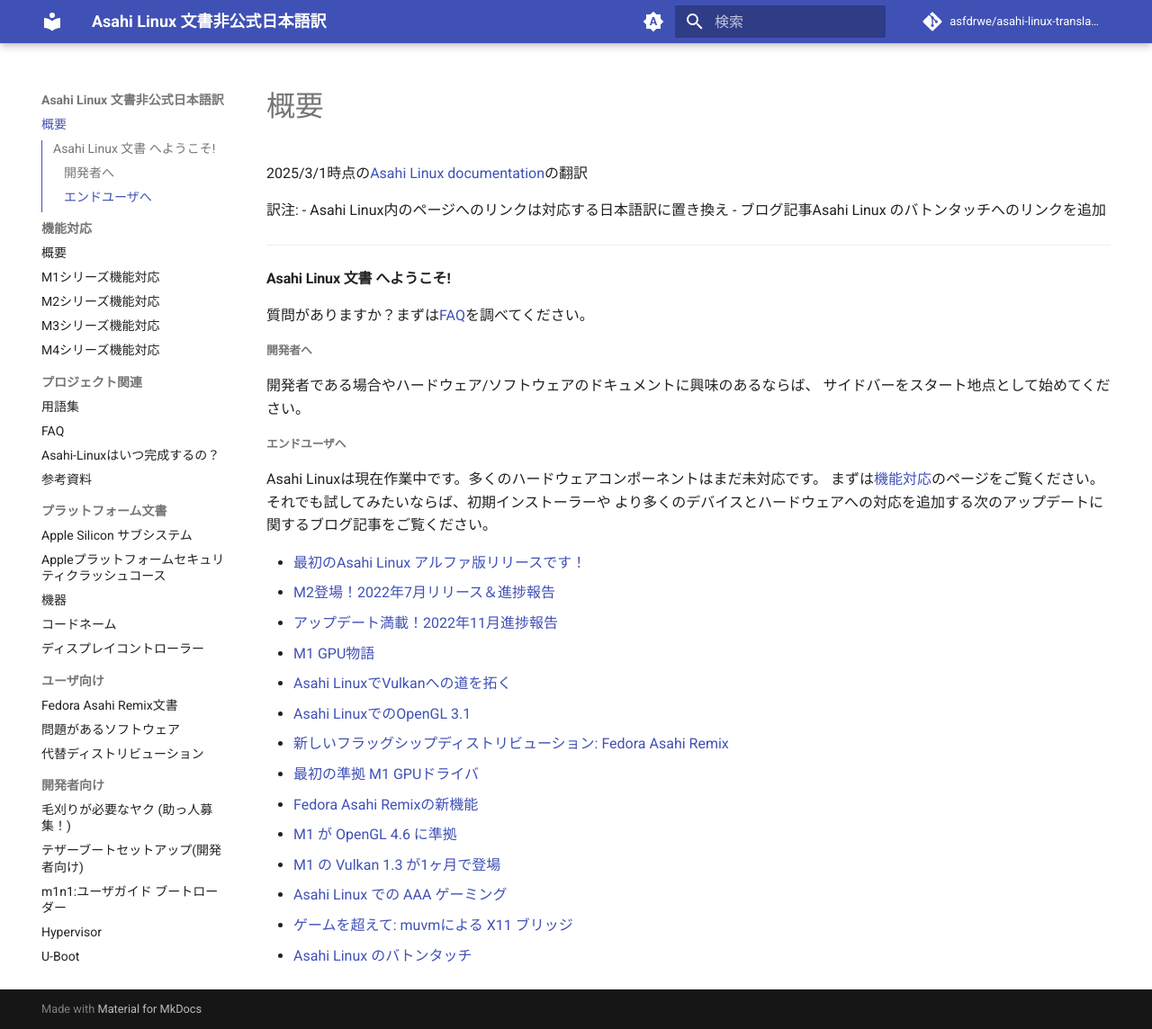
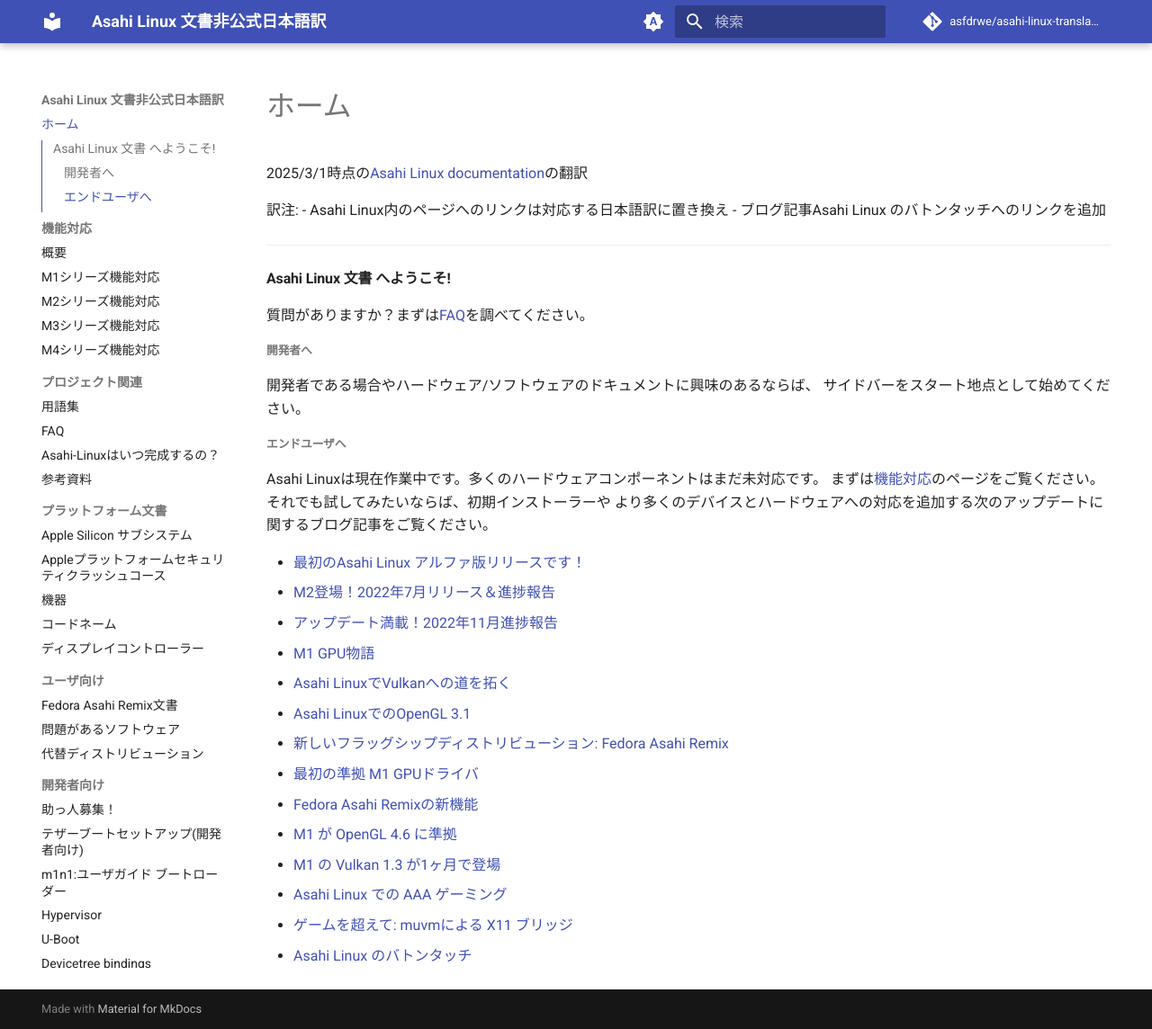
Before and after one commit to asfdrwe/asahi-linux-translations, an MkDocs documentation site: the page built from docs/index.md, in a window 1280 px wide and 1144 px high. Shown: the whole window at 90% size. Built offline with MkDocs 1.6.1 and Material for MkDocs 9.7.7, drawn with Linux system fonts in a browser that asks for light colours; comment, search, counter and statistics services are not loaded; some of the changed lines change nothing that is shown.

Commit message:
Update mkdocs.yml

```diff
--- a/mkdocs.yml
+++ b/mkdocs.yml
@@ -5,36 +5,36 @@
 repo_name: asfdrwe/asahi-linux-translations
 
 nav:
-  - 概要: index.md
+  - ホーム: index.md
   - 機能対応:
-    - 概要: Feature-Support.md
-    - M1シリーズ機能対応: M1-Series-Feature-Support.md
-    - M2シリーズ機能対応: M2-Series-Feature-Support.md
-    - M3シリーズ機能対応: M3-Series-Feature-Support.md
-    - M4シリーズ機能対応: M4-Series-Feature-Support.md
+    - 概要: platform/feature-support/overview.md
+    - M1シリーズ機能対応: platform/feature-support/m1.md
+    - M2シリーズ機能対応: platform/feature-support/m2.md
+    - M3シリーズ機能対応: platform/feature-support/m3.md
+    - M4シリーズ機能対応: platform/feature-support/m4.md
   - プロジェクト関連:
-    - 用語集: Glossary.md
-    - FAQ: FAQ.md
-    - Asahi-Linuxはいつ完成するの？: When-will-Asahi-Linux-be-done.md
-    - 参考資料: Project-References.md
+    - 用語集: project/glossary.md
+    - FAQ: project/faq.md
+    - Asahi-Linuxはいつ完成するの？: project/when-will-asahi-be-done.md
+    - 参考資料: project/references.md
   - プラットフォーム文書:
-    - Apple Silicon サブシステム: Apple-Silicon-Subsystems.md
-    - Appleプラットフォームセキュリティクラッシュコース: Apple-Platform-Security-Crash-Course.md
-    - 機器: Devices.md
-    - コードネーム: Codenames.md
-    - ディスプレイコントローラー: Display-Controllers.md
+    - Apple Silicon サブシステム: platform/subsystems.md
+    - Appleプラットフォームセキュリティクラッシュコース: platform/security.md
+    - 機器: hw/devices/device-list.md
+    - コードネーム: hw/soc/soc-codenames.md
+    - ディスプレイコントローラー: hw/soc/display-controllers.md
   - ユーザ向け:
     - Fedora Asahi Remix文書 <i class="fa-solid fa-arrow-up-right-from-square"></i>: https://docs.fedoraproject.org/en-US/fedora-asahi-remix/
-    - 問題があるソフトウェア: Broken-Software.md
-    - 代替ディストリビューション: SW-Alternative-Distros.md
+    - 問題があるソフトウェア: sw/broken-software.md
+    - 代替ディストリビューション: alt/alt-distros.md
   - 開発者向け:
-    - 毛刈りが必要なヤク (助っ人募集！): Yaks-in-need-of-shaving.md
-    - テザーブートセットアップ(開発者向け): Tethered-Boot-Setup-For-Developers.md
-    - m1n1:ユーザガイド ブートローダー: m1n1-User-Guide.md
-    - Hypervisor: SW-Hypervisor.md
-    - U-Boot: U-Boot.md
-    - Devicetree bindings: SW-DT-bindings.md
-    - Apple Silicon MacでのオープンOSエコシステム: Open-OS-Ecosystem-on-Apple-Silicon-Macs.md
+    - 助っ人募集！: project/help-wanted.md
+    - テザーブートセットアップ(開発者向け): sw/tethered-boot.md
+    - m1n1:ユーザガイド ブートローダー: sw/m1n1-user-guide.md
+    - Hypervisor: sw/m1n1-hypervisor.md
+    - U-Boot: sw/u-boot.md
+    - Devicetree bindings: sw/devicetree-bindings.md
+    - Apple Silicon MacでのオープンOSエコシステム: platform/open-os-interop.md
 
 theme:
   name: material
@@ -82,9 +82,6 @@
   - pymdownx.tilde
 
 plugins:
-  - redirects:
-      redirect_maps:
-        Software-known-to-have-issues-with-16k-page-size.md: Broken-Software.md
   - search:
       lang: ja
   - social:
```
